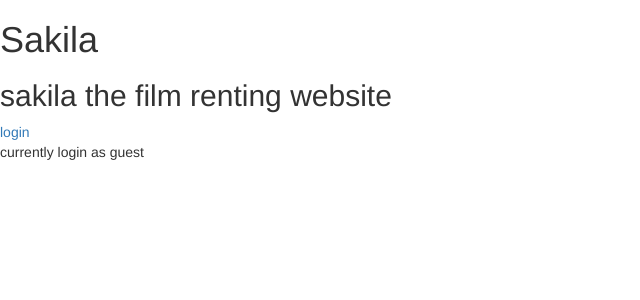
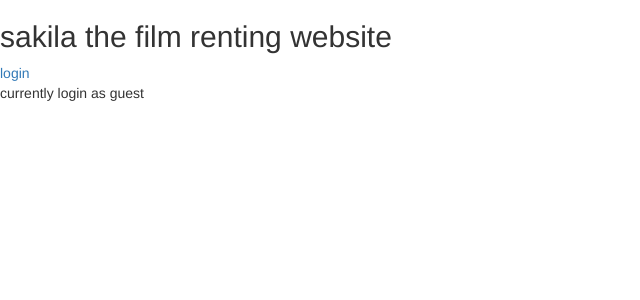
Before and after one commit to teoshibin/COMP1031_DB_CW2, a PHP site: page / in a window 1280 px wide. Shown: the part 108-408 px from the top of the page, without its empty margins (0-640 px from the left). Run offline with PHP 8.4, Linux system fonts and the light colour scheme.

Commit message:
new css setting

```diff
--- a/dist/assets/css/header.css
+++ b/dist/assets/css/header.css
@@ -7,3 +7,7 @@
     background-color: rgb(0, 3, 43);
     color: white;
 }
+
+.header {
+    sadfsdfsdfsdfs
+}
--- a/index.php
+++ b/index.php
@@ -8,10 +8,11 @@
     <link rel="stylesheet" href="dist/assets/css/header.css">
 </head>
 <body>
+
     <?php
         include_once('dist/header.html');
     ?>
-    <h1>Sakila</h1>
+
     <h2>sakila the film renting website</h2>
     <a href="dist/login.php">login</a>
     <p>currently login as guest</p>
```
